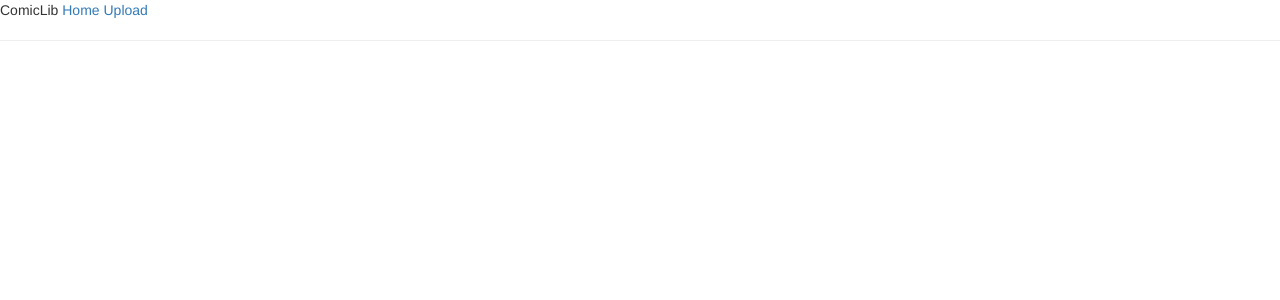
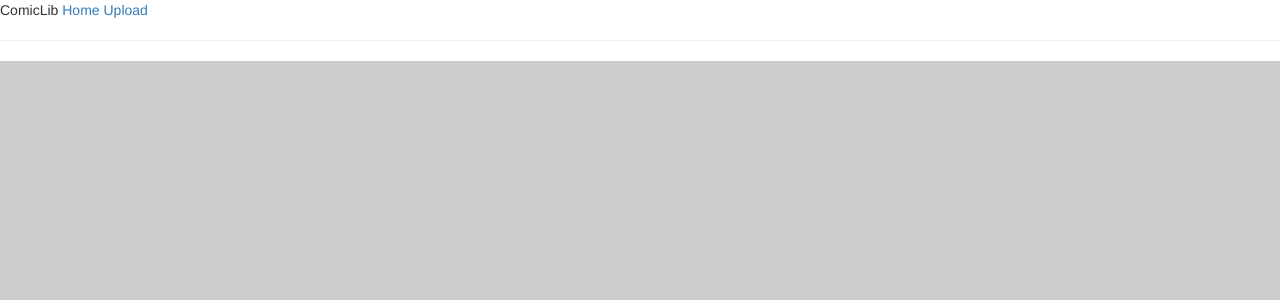
Before and after one commit to rollinginsanity/Kahl, a Flask app: page / in a window 1280 px wide. Shown: the top 300 px of the page. Run offline with Flask 2, Linux system fonts and the light colour scheme; data that the repository does not hold is empty; some libraries are stand-ins or nearby versions.

Commit message:
sfbsfbsfbsfb

```diff
--- a/app/static/css/main.css
+++ b/app/static/css/main.css
@@ -14,3 +14,7 @@
 .view-img-div {
   height: 90px;
 }
+
+html {
+  background-color: #cccccc;
+}
```
